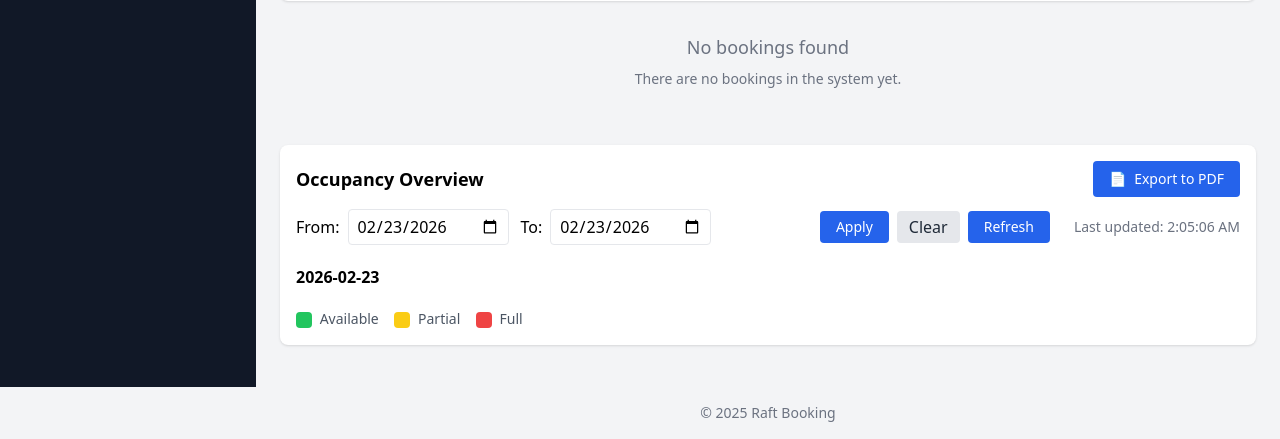
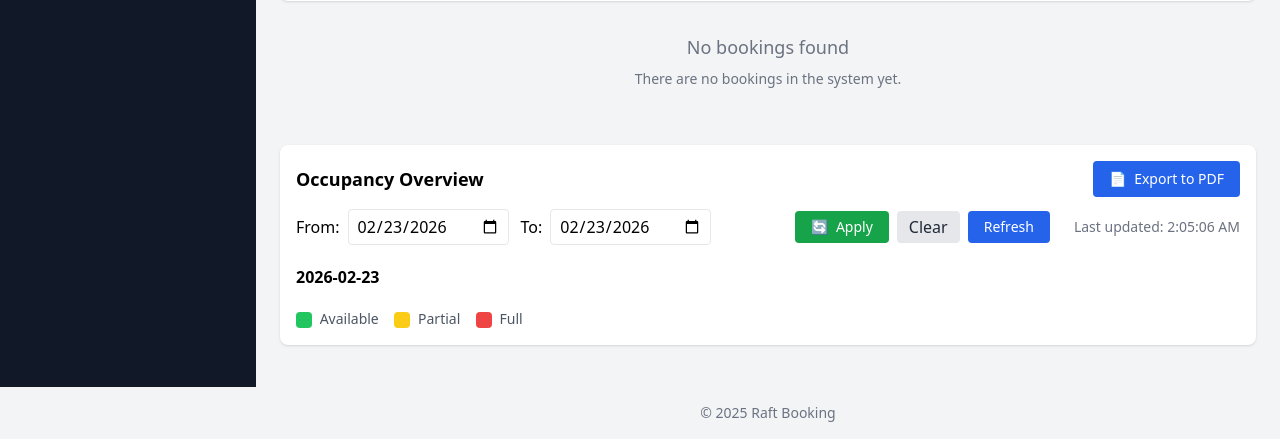
Before and after one commit to lerarestechnologies-gif/river-rafting, a Flask app: page /admin/dashboard in a window 1280 px wide. Shown: the part 413-852 px from the top of the page. Run offline with Flask 3, Linux system fonts and the light colour scheme; the visitor is signed in with stand-in values (Sample User, id 1); data that the repository does not hold is empty; some libraries are stand-ins or nearby versions.

Commit message:
apply button

```diff
--- a/templates/admin_dashboard.html
+++ b/templates/admin_dashboard.html
@@ -311,7 +311,10 @@
       <input type="date" id="occupancyTo" class="border px-2 py-1 rounded" />
     </div>
     <div style="display:flex; gap:8px; align-items:center; flex-grow:1; justify-content:flex-end; min-width:220px;">
-      <button id="occupancyApply" class="bg-blue-600 hover:bg-blue-700 text-white px-4 py-1.5 rounded text-sm">Apply</button>
+      <button onclick="refreshSubadminBookings()"
+              class="bg-green-600 hover:bg-green-700 text-white px-4 py-1.5 rounded text-sm flex items-center gap-2">
+              <span>🔄</span>
+              <span>Apply</span>
       <button id="occupancyClear" class="bg-gray-200 text-gray-800 px-3 py-1 rounded">Clear</button>
       <button id="occupancyApply" class="bg-blue-600 hover:bg-blue-700 text-white px-4 py-1.5 rounded text-sm">Refresh</button>
       <span id="lastUpdated" class="text-sm text-gray-500 ml-4"></span>
```
